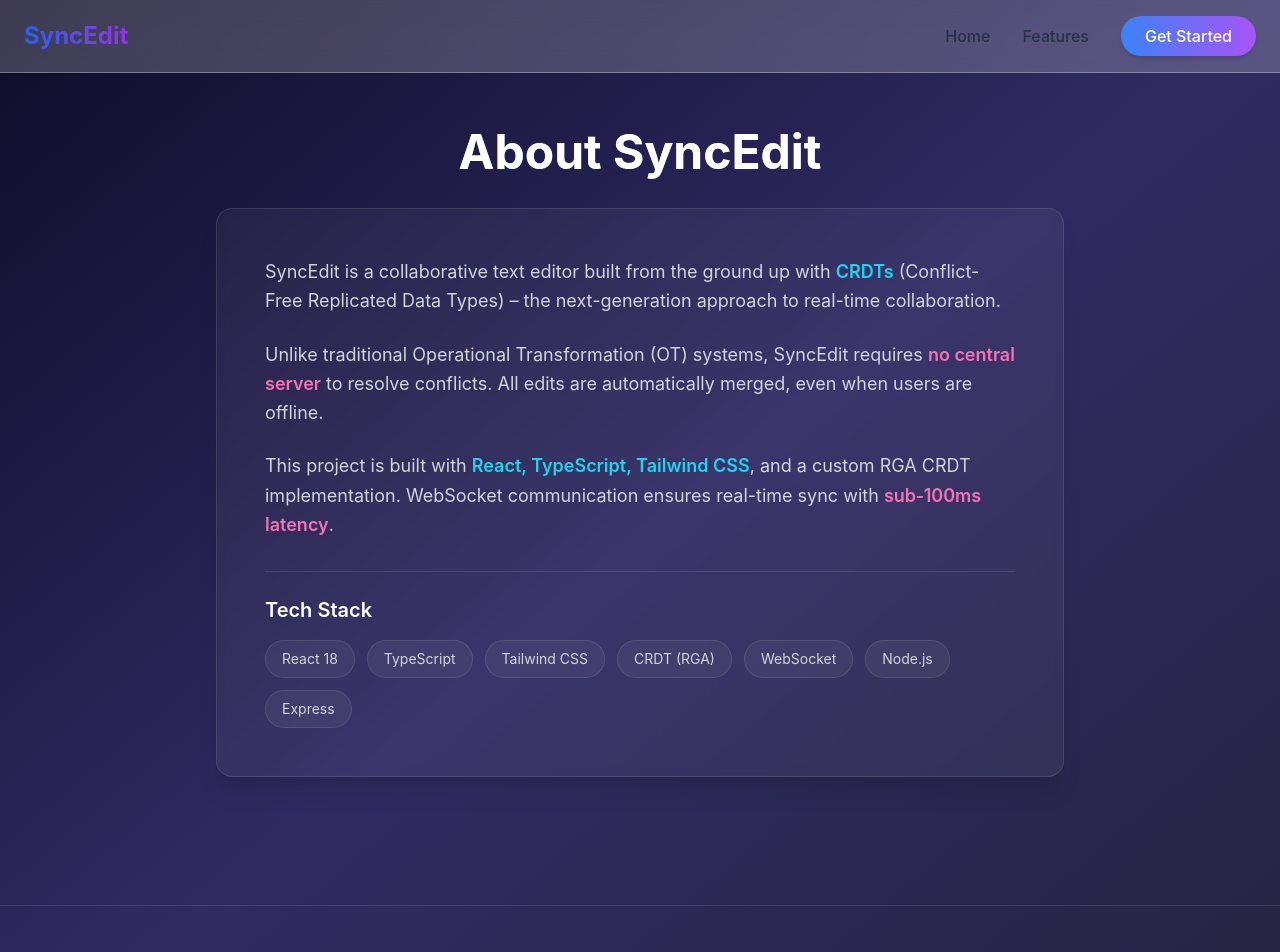
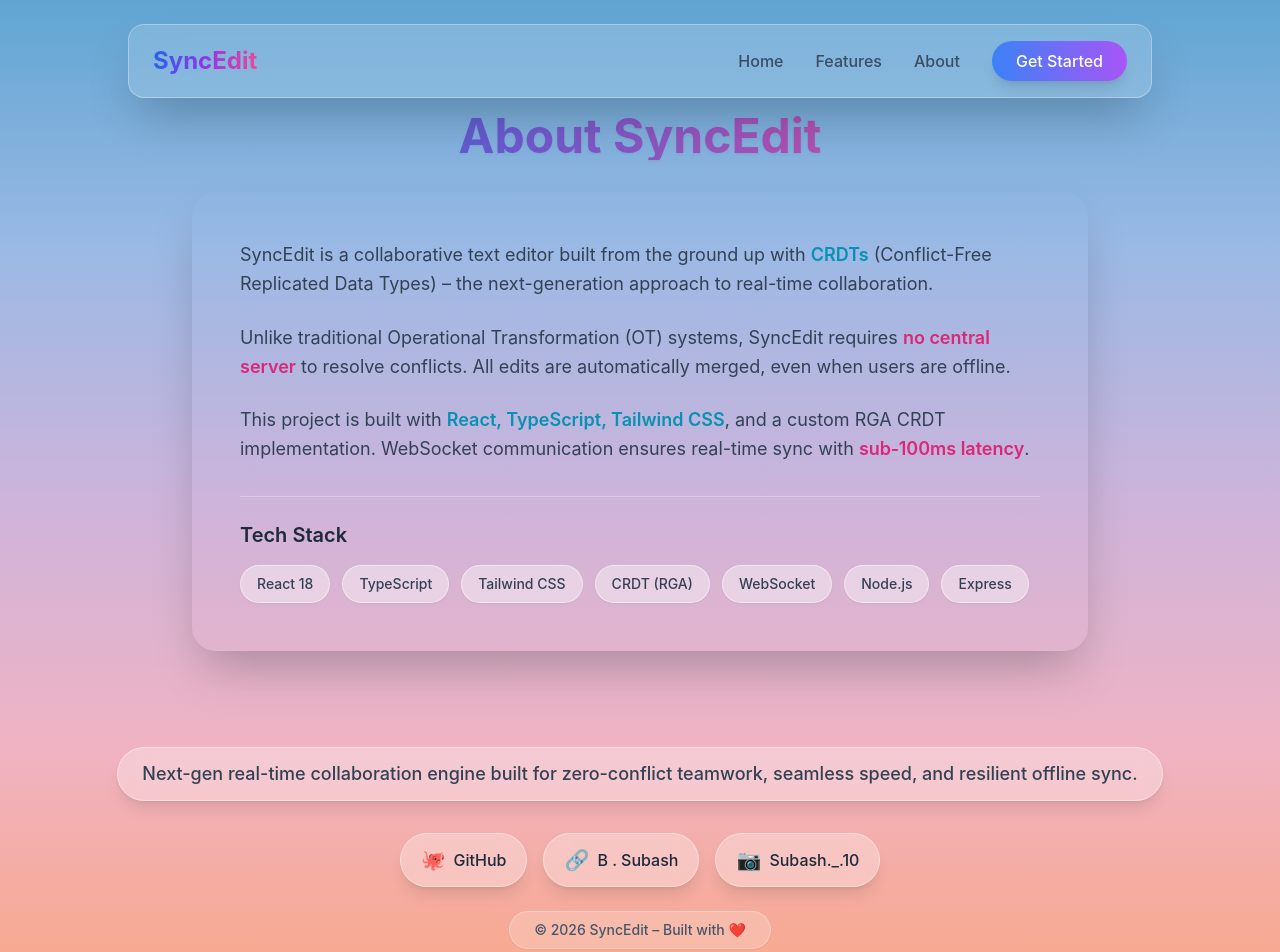
Before and after one commit to thapasubashb/-syncedit-client, a React (Vite) app: page /about in a window 1280 px wide. Shown: the top 952 px of the page. Built offline with nearby package versions, Linux system fonts and the light colour scheme.

Commit message:
new desgin

```diff
--- a/src/components/Footer.tsx
+++ b/src/components/Footer.tsx
@@ -1,16 +1,30 @@
 export default function Footer() {
   return (
-    <footer className="border-t border-white/10 py-12 mt-12">
-      <div className="max-w-7xl mx-auto px-6">
-        <div className="flex flex-wrap justify-center gap-3 mb-6">
-          {['React 18', 'TypeScript', 'Tailwind CSS', 'CRDT', 'WebSocket'].map((tech) => (
-            <span key={tech} className="px-4 py-2 bg-white/5 backdrop-blur-sm rounded-full text-sm text-gray-300 font-medium border border-white/10">
-              {tech}
-            </span>
-          ))}
-        </div>
-        <p className="text-center text-gray-400 text-sm">© 2026 SyncEdit – Built with ❤️</p>
+    <div className="w-full flex flex-col items-center justify-center pb-12 px-6 pt-8">
+      {/* Tagline - 15 Words exactly */}
+      <p className="text-slate-700 text-lg font-medium mb-8 bg-white/30 backdrop-blur-md inline-block px-6 py-3 rounded-full shadow-lg border border-white/40 transition hover:bg-white/40">
+        Next-gen real-time collaboration engine built for zero-conflict teamwork, seamless speed, and resilient offline sync.
+      </p>
+
+      {/* Social Links */}
+      <div className="flex flex-wrap justify-center gap-4 mb-6">
+        <a href="https://github.com/thapasubashb" target="_blank" rel="noopener noreferrer"
+           className="flex items-center gap-2 bg-white/30 backdrop-blur-md px-5 py-3 rounded-full hover:bg-white/60 hover:-translate-y-1 transition shadow-lg border border-white/40 text-slate-800 font-medium">
+          <span className="text-xl">🐙</span> GitHub
+        </a>
+        <a href="https://www.linkedin.com/in/B-Subash" target="_blank" rel="noopener noreferrer"
+           className="flex items-center gap-2 bg-white/30 backdrop-blur-md px-5 py-3 rounded-full hover:bg-white/60 hover:-translate-y-1 transition shadow-lg border border-white/40 text-slate-800 font-medium">
+          <span className="text-xl">🔗</span> B . Subash
+        </a>
+        <a href="https://www.instagram.com/Subash._.10" target="_blank" rel="noopener noreferrer"
+           className="flex items-center gap-2 bg-white/30 backdrop-blur-md px-5 py-3 rounded-full hover:bg-white/60 hover:-translate-y-1 transition shadow-lg border border-white/40 text-slate-800 font-medium">
+          <span className="text-xl">📷</span> Subash._.10
+        </a>
       </div>
-    </footer>
+
+      <p className="text-slate-600 text-sm font-medium bg-white/20 backdrop-blur-sm inline-block px-6 py-2 rounded-full border border-white/30 shadow-sm">
+        © 2026 SyncEdit – Built with ❤️
+      </p>
+    </div>
   );
 }
--- a/src/components/Navbar.tsx
+++ b/src/components/Navbar.tsx
@@ -2,18 +2,19 @@ import { Link } from 'react-router-dom';
 
 export default function Navbar() {
   return (
-    <nav className="fixed top-0 left-0 right-0 z-50 bg-white/20 backdrop-blur-md border-b border-white/30 shadow-sm">
-      <div className="max-w-7xl mx-auto px-6 py-4 flex items-center justify-between">
-        <Link to="/" className="text-2xl font-bold bg-gradient-to-r from-blue-600 to-purple-600 bg-clip-text text-transparent">
-          SyncEdit
+    <nav className="fixed top-6 left-1/2 -translate-x-1/2 z-50 w-[92%] max-w-5xl bg-white/15 backdrop-blur-xl border border-white/30 rounded-2xl px-6 py-4 shadow-2xl flex items-center justify-between mx-auto transition-all">
+      <Link to="/" className="text-2xl font-bold bg-gradient-to-r from-blue-600 via-purple-600 to-pink-500 bg-clip-text text-transparent">
+        SyncEdit
+      </Link>
+
+      <div className="hidden md:flex items-center gap-8">
+        <Link to="/" className="text-slate-700/90 hover:text-slate-900 transition font-medium">Home</Link>
+        <Link to="/features" className="text-slate-700/90 hover:text-slate-900 transition font-medium">Features</Link>
+        {/* Added new About Link here */}
+        <Link to="/about" className="text-slate-700/90 hover:text-slate-900 transition font-medium">About</Link>
+        <Link to="/editor" className="px-6 py-2 bg-gradient-to-r from-blue-500 to-purple-500 hover:from-blue-600 hover:to-purple-600 text-white rounded-full font-medium transition shadow-lg hover:shadow-xl hover:scale-105">
+          Get Started
         </Link>
-        <div className="hidden md:flex items-center gap-8">
-          <Link to="/" className="text-slate-800/80 hover:text-slate-900 transition font-medium">Home</Link>
-          <Link to="/features" className="text-slate-800/80 hover:text-slate-900 transition font-medium">Features</Link>
-          <Link to="/editor" className="px-6 py-2 bg-gradient-to-r from-blue-500 to-purple-500 hover:from-blue-600 hover:to-purple-600 text-white rounded-full font-medium transition shadow-md hover:shadow-xl">
-            Get Started
-          </Link>
-        </div>
       </div>
     </nav>
   );
--- a/src/index.css
+++ b/src/index.css
@@ -5,12 +5,11 @@
 html { scroll-behavior: smooth; }
 body { @apply font-sans antialiased; }
 
-/* Exact Sky Gradient from your image */
+/* Exact Sky Gradient from your image - This now runs from top to bottom completely unbroken */
 .bg-sky-gradient {
   background: linear-gradient(180deg, #60A5D2 0%, #9BB9E5 25%, #CDB4DB 50%, #F0B3C3 75%, #F9A786 100%);
 }
 
-/* Scrollbar styling */
 ::-webkit-scrollbar { @apply w-2; }
 ::-webkit-scrollbar-track { @apply bg-[#CDB4DB]/30; }
 ::-webkit-scrollbar-thumb { @apply bg-gradient-to-b from-[#60A5D2] to-[#F9A786] rounded-full; }
--- a/src/pages/About.tsx
+++ b/src/pages/About.tsx
@@ -3,33 +3,37 @@ import Footer from '../components/Footer';
 
 export default function About() {
   return (
-    <div className="min-h-screen bg-gradient-to-br from-[#0f0c29] via-[#302b63] to-[#24243e]">
+    // Switched back to bg-sky-gradient to maintain the seamless color flow across all pages
+    <div className="min-h-screen bg-sky-gradient flex flex-col">
       <Navbar />
 
-      <section className="pt-32 pb-20 px-6 max-w-4xl mx-auto">
-        <h1 className="text-4xl md:text-5xl font-bold text-center text-white mb-8 bg-gradient-to-r from-cyan-400 to-pink-400 bg-clip-text text-transparent">
+      <section className="flex-grow flex items-center justify-center px-6 pt-28 pb-16">
+        <div className="max-w-4xl mx-auto">
+          <h1 className="text-4xl md:text-5xl font-bold text-center text-slate-800 mb-8 bg-gradient-to-r from-blue-600 to-pink-500 bg-clip-text text-transparent drop-shadow-sm">
             About SyncEdit
           </h1>
 
-        <div className="bg-white/5 backdrop-blur-sm border border-white/10 rounded-2xl p-8 md:p-12 shadow-xl">
-          <p className="text-gray-300 text-lg leading-relaxed mb-6">
-            SyncEdit is a collaborative text editor built from the ground up with <span className="text-cyan-400 font-semibold">CRDTs</span> (Conflict-Free Replicated Data Types) – the next-generation approach to real-time collaboration.
+          {/* Glass panel using your site's exact aesthetic */}
+          <div className="glass-card rounded-3xl p-8 md:p-12 shadow-2xl">
+            <p className="text-slate-700 text-lg leading-relaxed mb-6">
+              SyncEdit is a collaborative text editor built from the ground up with <span className="text-cyan-600 font-semibold">CRDTs</span> (Conflict-Free Replicated Data Types) – the next-generation approach to real-time collaboration.
             </p>
-          <p className="text-gray-300 text-lg leading-relaxed mb-6">
-            Unlike traditional Operational Transformation (OT) systems, SyncEdit requires <span className="text-pink-400 font-semibold">no central server</span> to resolve conflicts. All edits are automatically merged, even when users are offline.
+            <p className="text-slate-700 text-lg leading-relaxed mb-6">
+              Unlike traditional Operational Transformation (OT) systems, SyncEdit requires <span className="text-pink-600 font-semibold">no central server</span> to resolve conflicts. All edits are automatically merged, even when users are offline.
             </p>
-          <p className="text-gray-300 text-lg leading-relaxed">
-            This project is built with <span className="text-cyan-400 font-semibold">React, TypeScript, Tailwind CSS</span>, and a custom RGA CRDT implementation. WebSocket communication ensures real-time sync with <span className="text-pink-400 font-semibold">sub‑100ms latency</span>.
+            <p className="text-slate-700 text-lg leading-relaxed">
+              This project is built with <span className="text-cyan-600 font-semibold">React, TypeScript, Tailwind CSS</span>, and a custom RGA CRDT implementation. WebSocket communication ensures real-time sync with <span className="text-pink-600 font-semibold">sub‑100ms latency</span>.
             </p>
 
-          <div className="mt-8 pt-6 border-t border-white/10">
-            <h3 className="text-xl font-semibold text-white mb-4">Tech Stack</h3>
+            <div className="mt-8 pt-6 border-t border-white/30">
+              <h3 className="text-xl font-semibold text-slate-800 mb-4">Tech Stack</h3>
               <div className="flex flex-wrap gap-3">
                 {['React 18', 'TypeScript', 'Tailwind CSS', 'CRDT (RGA)', 'WebSocket', 'Node.js', 'Express'].map((tech) => (
-                <span key={tech} className="px-4 py-2 bg-white/5 rounded-full text-sm text-gray-300 border border-white/10">
+                  <span key={tech} className="px-4 py-2 bg-white/40 backdrop-blur-md rounded-full text-sm text-slate-700 font-medium border border-white/50 shadow-sm">
                     {tech}
                   </span>
                 ))}
+              </div>
             </div>
           </div>
         </div>
```
Also changed, not shown: src/pages/Home.tsx (+13 -39 lines). Lines whose indentation alone changed are shown as unchanged.
